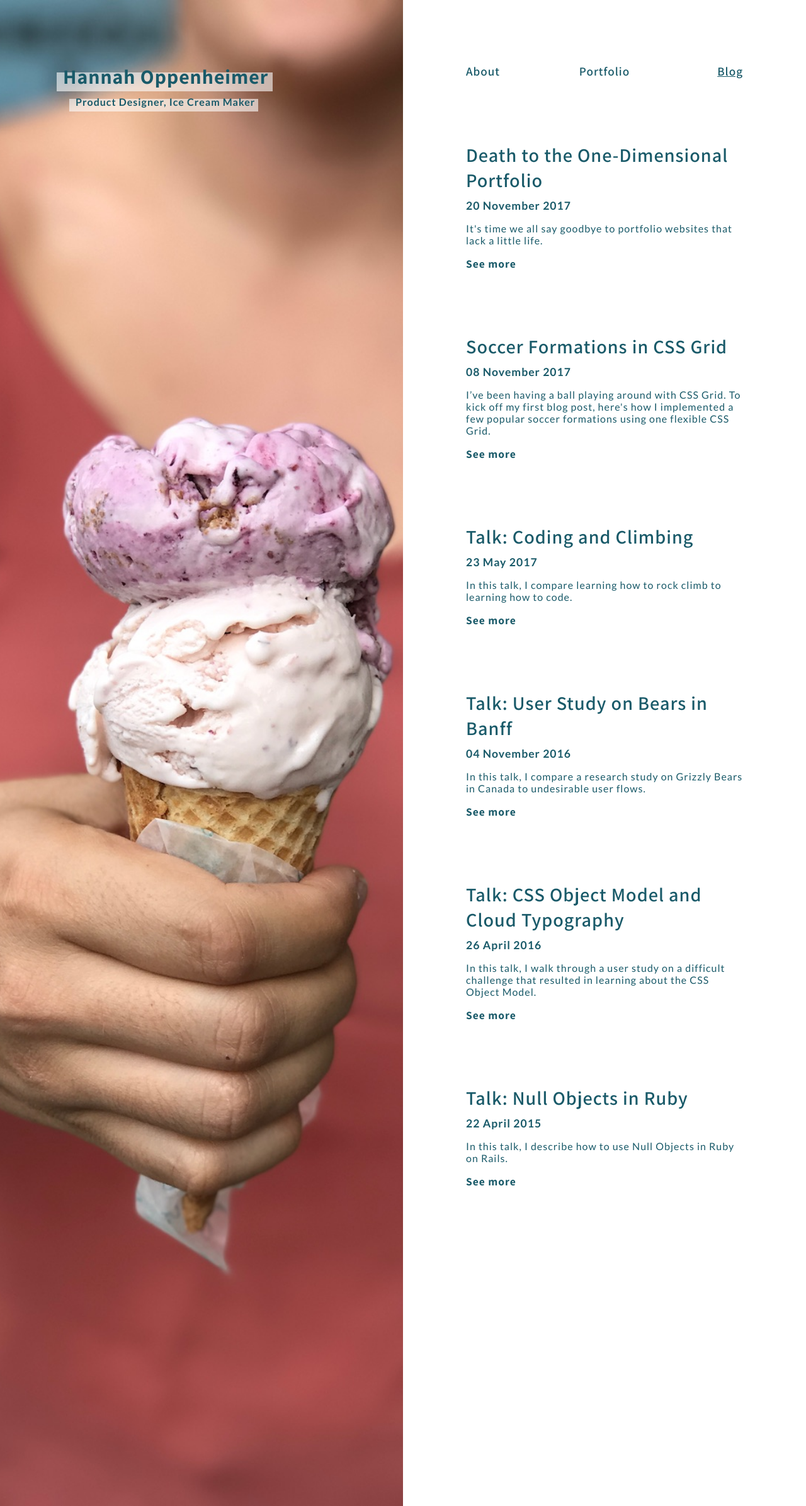
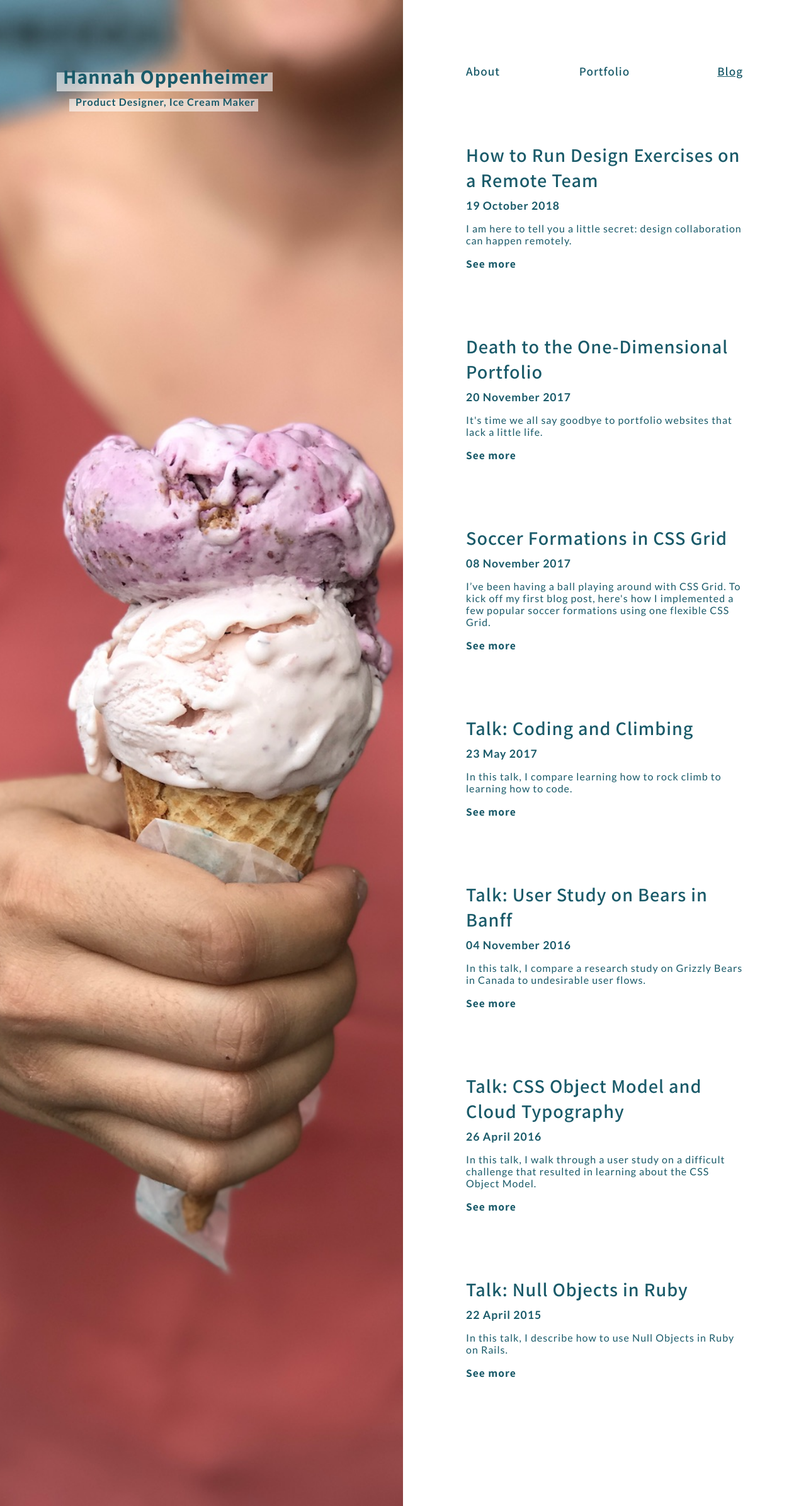
Before and after one commit to hannahhearth/hannahhearth.github.io, a Jekyll site: the page built from blog.html, in a window 1280 px wide. Shown: the whole page at 63% size. Built offline with Jekyll 4.4.1, drawn with Linux system fonts in a browser that asks for light colours; a script that is not in the unit is left out.

Commit message:
Adding Medium article

```diff
--- a/blog.html
+++ b/blog.html
@@ -2,6 +2,15 @@
 layout: default
 sidebar_image: ice_cream_6
 ---
+
+<div class="item">
+  <a href="https://medium.com/hashicorp-design/how-to-run-design-exercises-on-a-remote-team-a233825f2313"><h2 class="item-title">How to Run Design Exercises on a Remote
+      Team</h2></a>
+  <h3 class="item-subtitle">19 October 2018</h3>
+  <p>I am here to tell you a little secret: design collaboration can happen remotely.</p>
+  <a class="item-link"
+     href="https://medium.com/hashicorp-design/how-to-run-design-exercises-on-a-remote-team-a233825f2313">See more</a>
+</div>
 
 {% for post in site.posts %}
 <div class="item">
```
